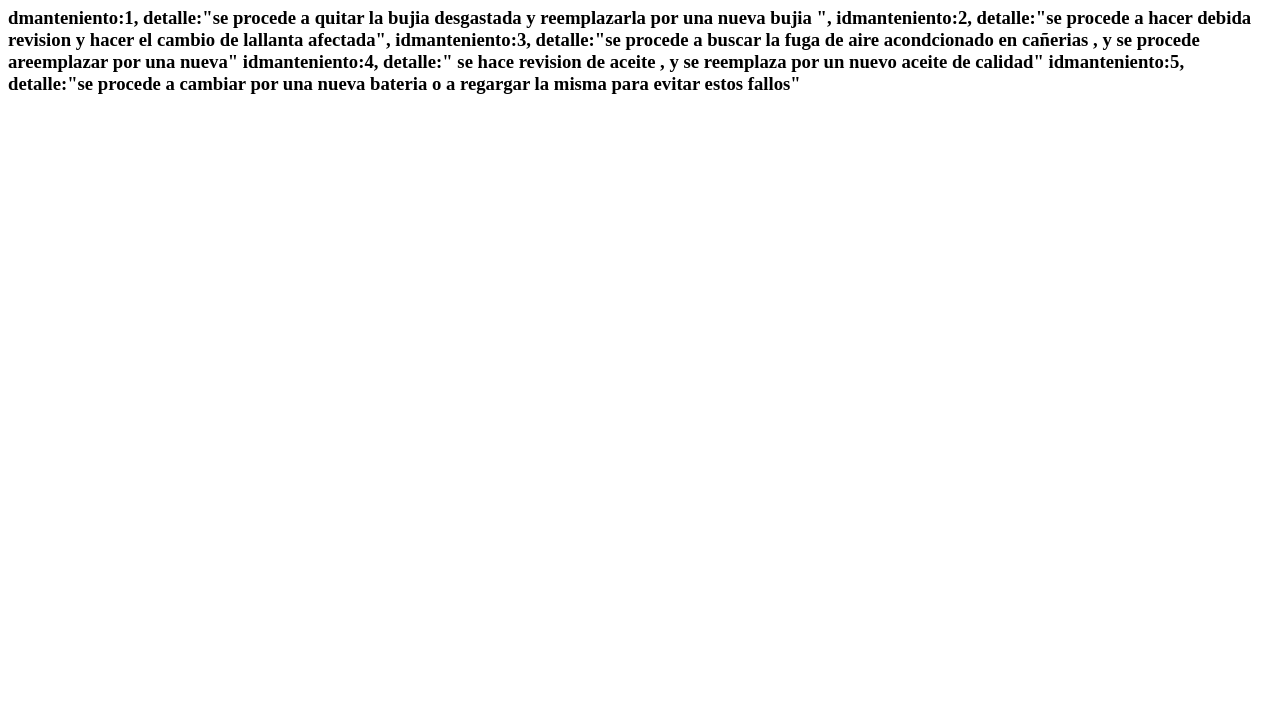
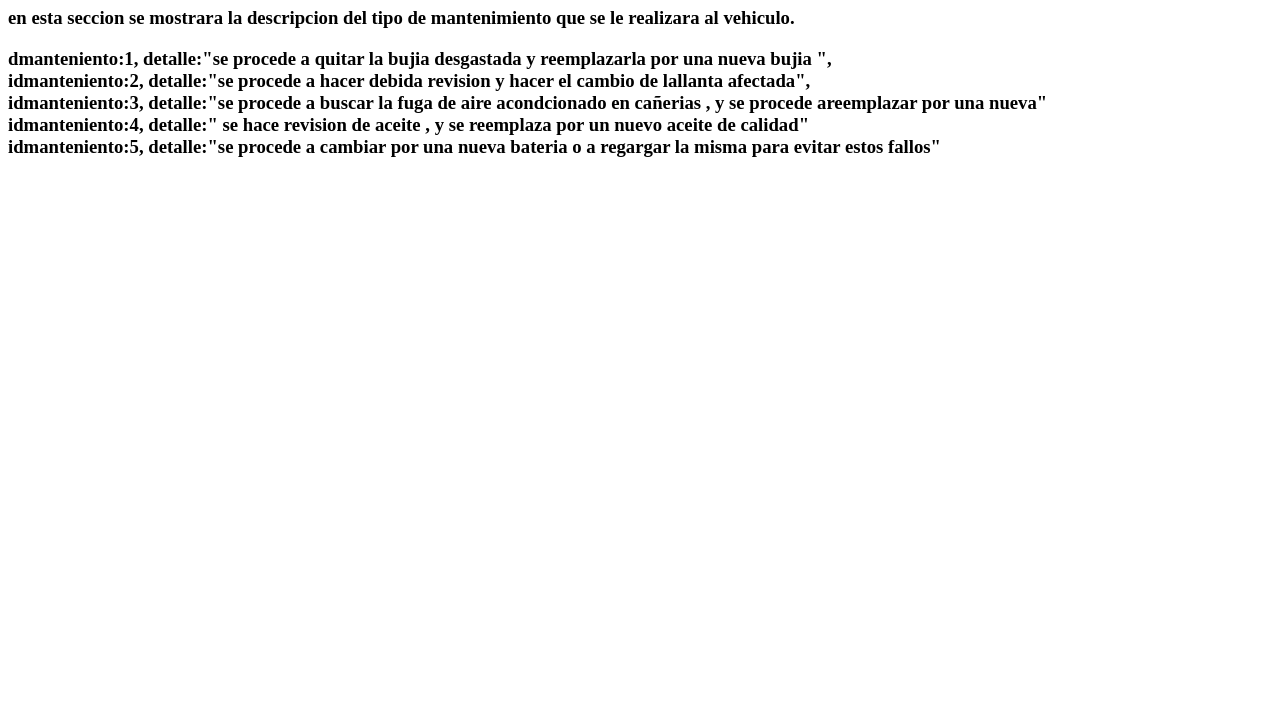
Before and after one commit to EsleiterAvila/sexto-B---Esleiter-Avila-Mac-as-, a website: page parcial 1/Practica4-1p/Public/mantenimiento.html in a window 1280 px wide. Shown: the part 73-800 px from the top of the page. Drawn offline with Linux system fonts and the light colour scheme.

Commit message:
nuevo cambio mantenimiento html

```diff
--- a/parcial 1/Practica4-1p/Public/mantenimiento.html
+++ b/parcial 1/Practica4-1p/Public/mantenimiento.html
@@ -9,19 +9,23 @@
 <body>
     <h1>mantenimiento</h1>
     <h3>
+        en esta seccion se mostrara la descripcion del tipo de mantenimiento que se le
+        realizara al vehiculo.<p>
+
         dmanteniento:1,
-        detalle:"se procede a quitar la bujia desgastada y reemplazarla por una nueva bujia ",
+        detalle:"se procede a quitar la bujia desgastada y reemplazarla por una nueva bujia ",<br>
 
         idmanteniento:2,
-        detalle:"se procede a hacer debida revision y hacer el cambio de lallanta afectada",
+        detalle:"se procede a hacer debida revision y hacer el cambio de lallanta afectada",<br>
 
         idmanteniento:3,
-        detalle:"se procede a buscar la fuga de aire acondcionado en cañerias , y se procede areemplazar por una nueva"
+        detalle:"se procede a buscar la fuga de aire acondcionado en cañerias , y se procede areemplazar por una nueva"<br>
 
         idmanteniento:4,
-        detalle:" se hace revision de aceite , y se reemplaza por un nuevo aceite de calidad"
+        detalle:" se hace revision de aceite , y se reemplaza por un nuevo aceite de calidad"<br>
 
         idmanteniento:5,
-        detalle:"se procede a cambiar por una nueva bateria o a regargar la misma para evitar estos fallos"</h3>
+        detalle:"se procede a cambiar por una nueva bateria o a regargar la misma para evitar estos fallos"<br>
+    </h3>
 </body>
 </html>
```
